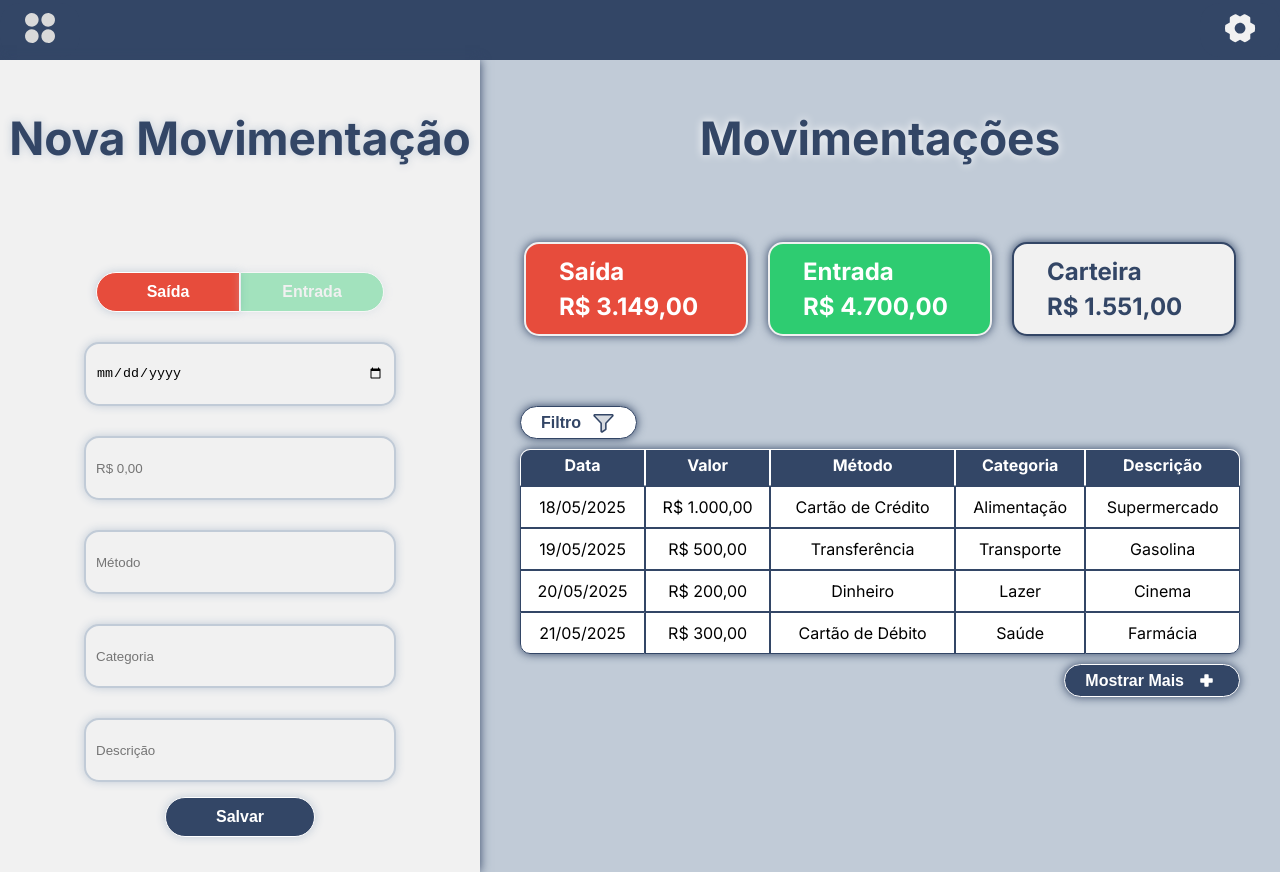
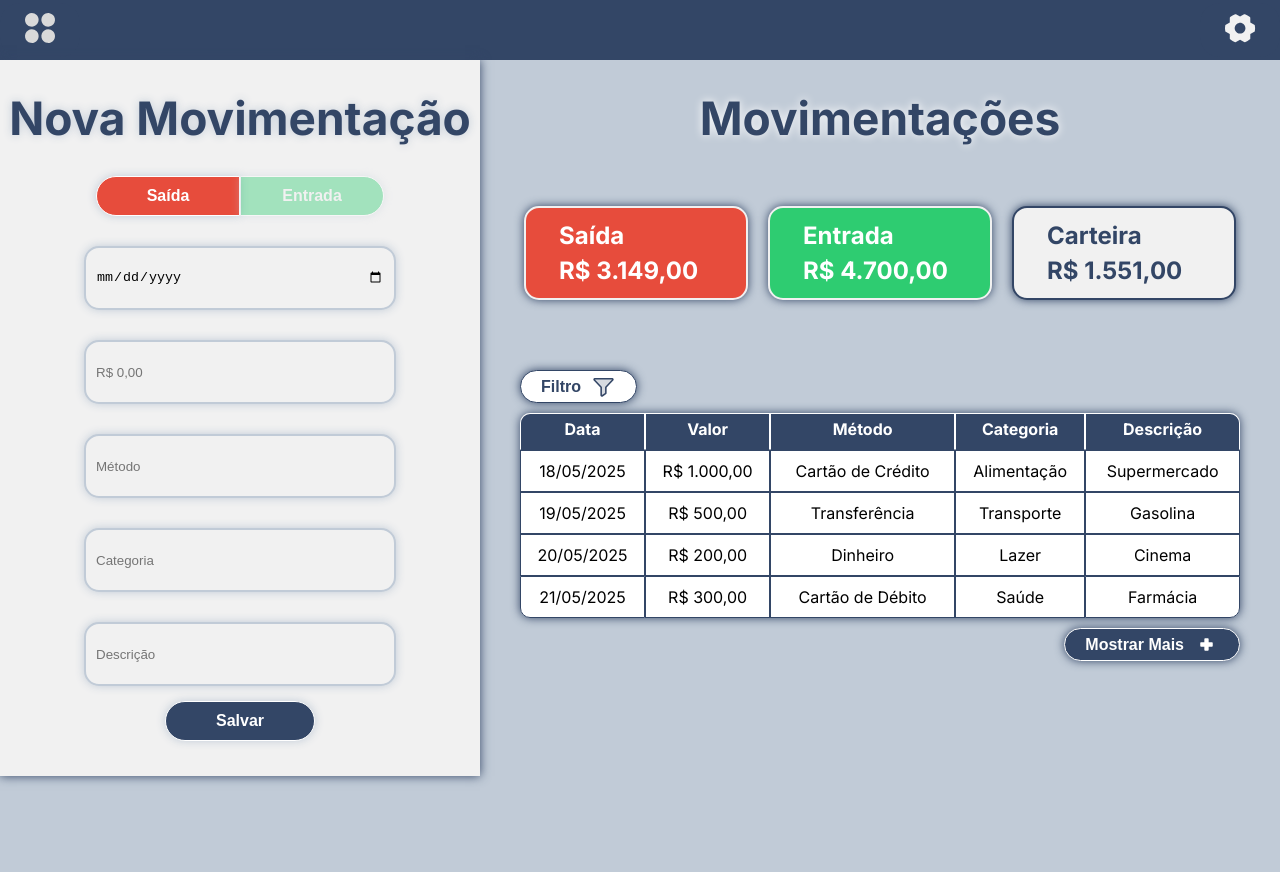
Before and after one commit to eb-nascimento/Gestor-Financeiro, a plain HTML site: page index.html in a window 1280 px wide. After the commit the page ends 800 px from the top, so only its background shows below. Drawn offline with Linux system fonts and the light colour scheme.

Commit message:
Descrição do que foi atualizado

```diff
--- a/style.css
+++ b/style.css
@@ -31,7 +31,7 @@ body {
 }
 
 #btInOut {
-  margin-top: 60px;
+  margin-top: 0px;
   display: flex;
   align-items: center;
   justify-content: center;
@@ -122,7 +122,8 @@ button {
 /* === TÍTULOS === */
 h1 {
   font-size: 46px;
-  margin-top: 50px;
+  margin-top: 30px;
+  margin-bottom: 30px;
   text-align: center;
   color: #334666;
   text-shadow: #fff 0px 0px 10px;
```
